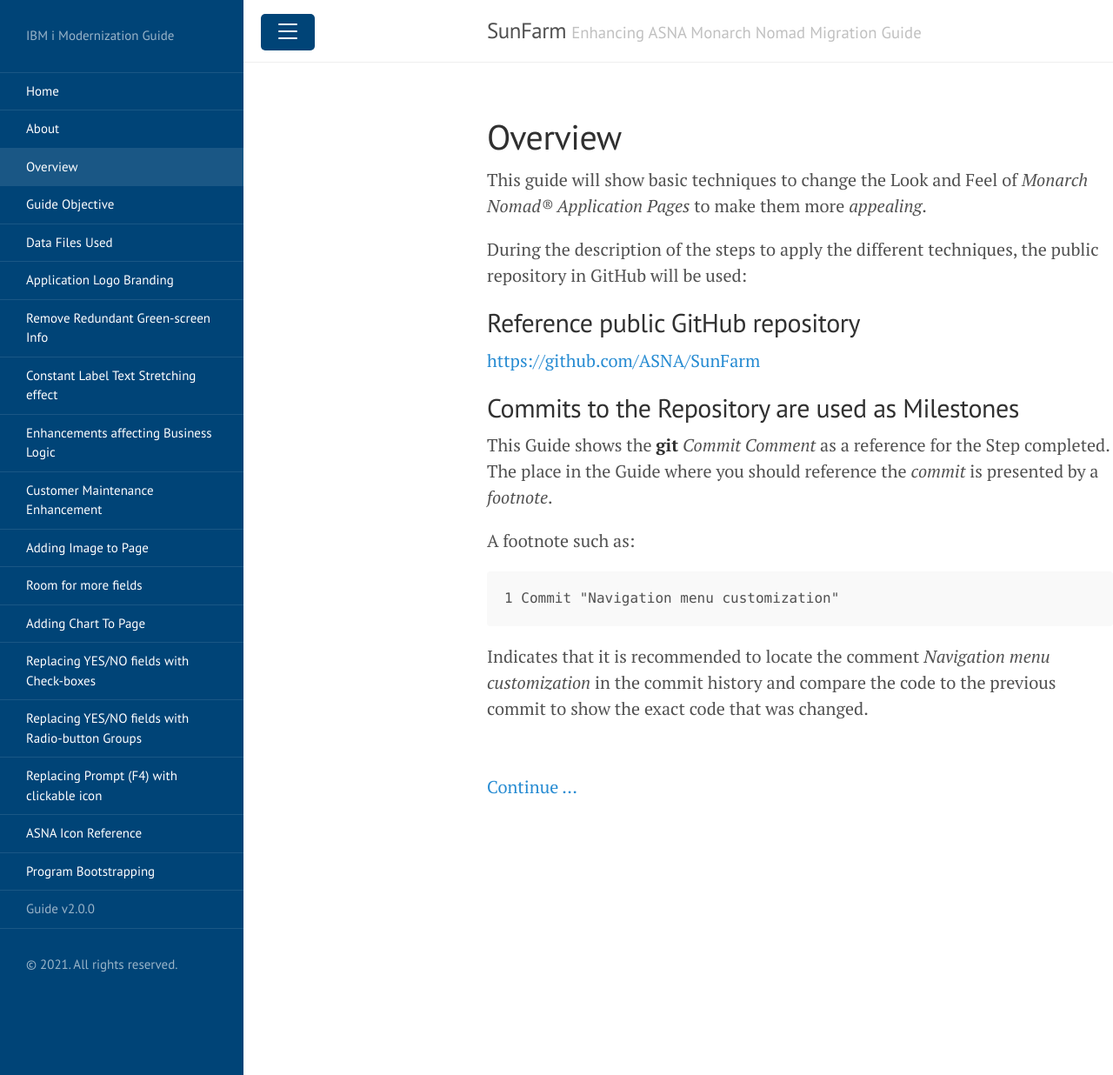
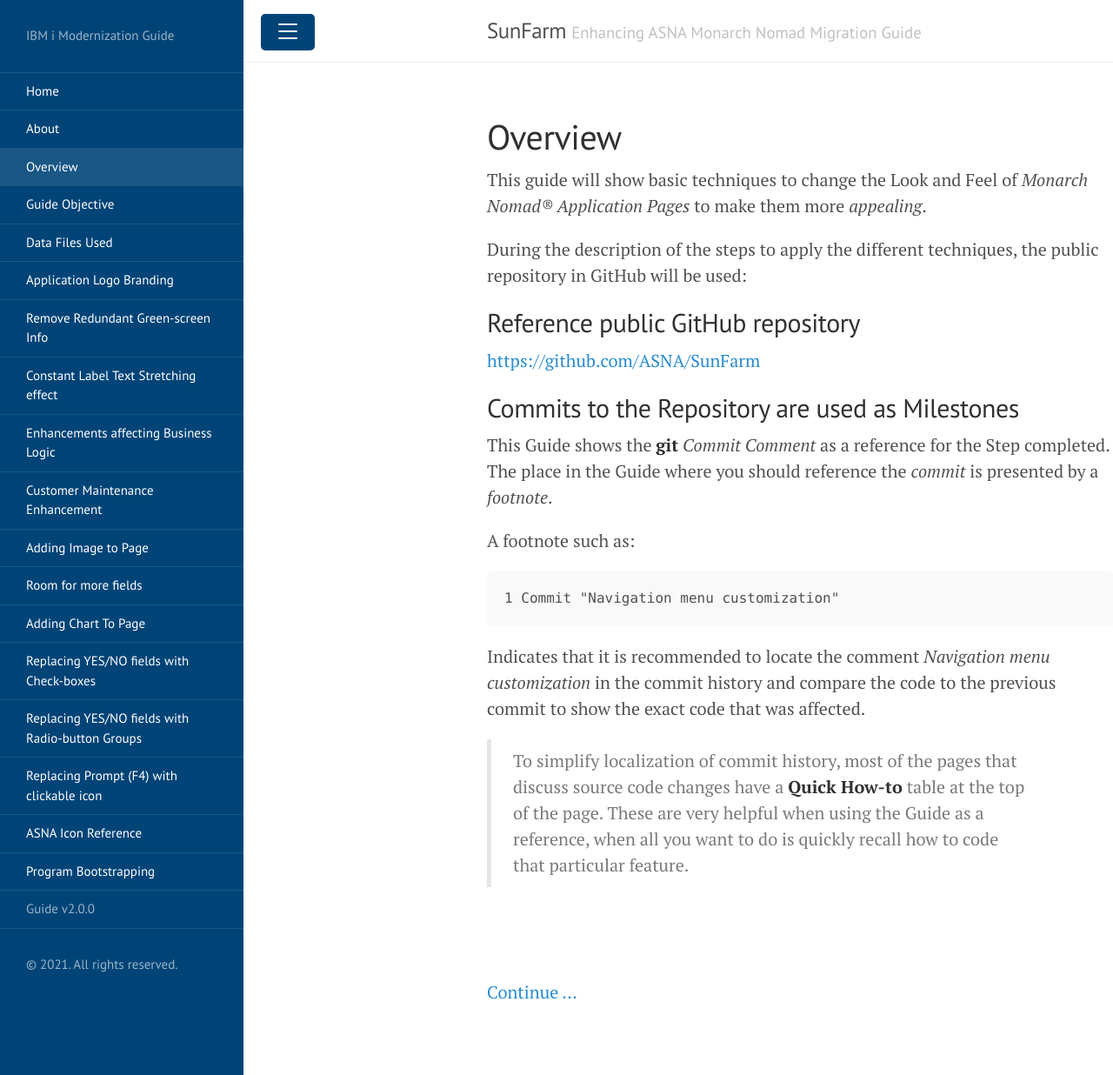
Before and after one commit to ASNA/SunFarm, a Jekyll site: the page built from docs/overview.md, in a window 1280 px wide and 1236 px high. Shown: the whole window at 87% size. Built offline with Jekyll 4.4.1, drawn with Linux system fonts in a browser that asks for light colours.

Commit message:
Describe "Quick How-to" tables.

```diff
--- a/docs/overview.md
+++ b/docs/overview.md
@@ -22,7 +22,10 @@ A footnote such as:
 1 Commit "Navigation menu customization"
 ~~~
 
-Indicates that it is recommended to locate the comment *Navigation menu customization* in the commit history and compare the code to the previous commit to show the exact code that was changed.
+Indicates that it is recommended to locate the comment *Navigation menu customization* in the commit history and compare the code to the previous commit to show the exact code that was affected.
+
+> To simplify localization of commit history, most of the pages that discuss source code changes have a **Quick How-to** table at the top of the page. These are very helpful when using the Guide as a reference, when all you want to do is quickly recall how to code that particular feature.
+
 <br>
 <br>
 <br>
```
